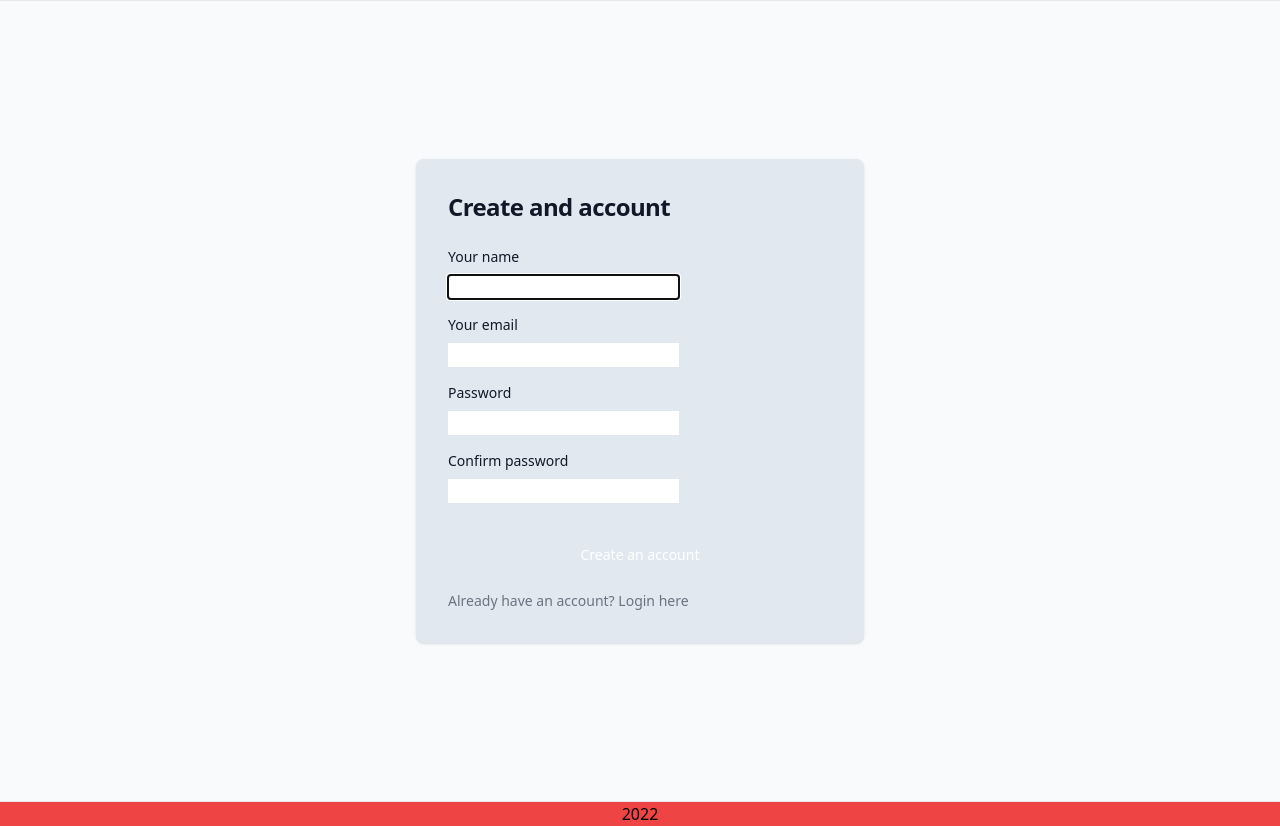
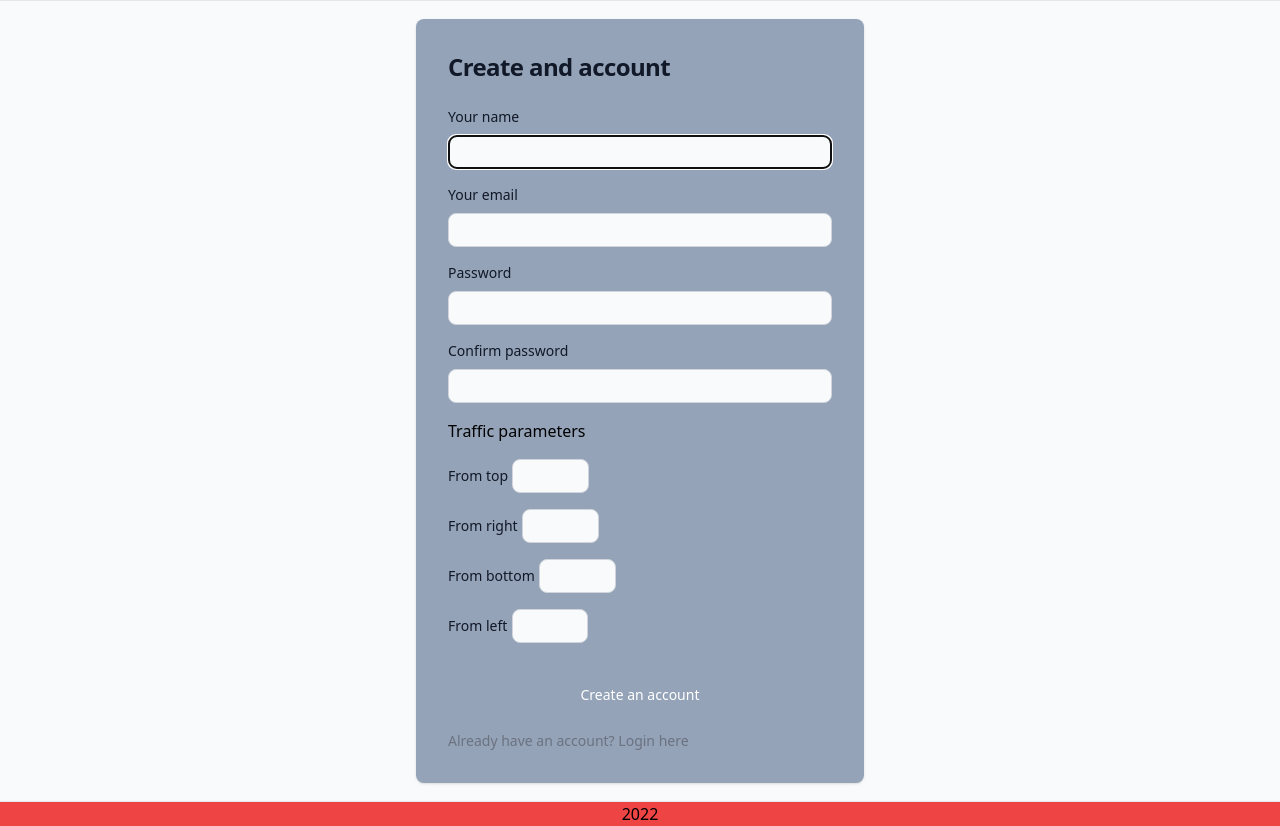
Before and after one commit to OleksandrNovitskyi/ATLO, a Django app: page /main/register in a window 1280 px wide. Shown: the part 24-850 px from the top of the page. Run offline with Django 4.2, Linux system fonts and the light colour scheme; some libraries are stand-ins or nearby versions.

Commit message:
good registration form

```diff
--- a/atlo/main/admin.py
+++ b/atlo/main/admin.py
@@ -1,5 +1,7 @@
 from django.contrib import admin
 
-from .models import Traffic
+from .models import Traffic, Results
 
 admin.site.register(Traffic)
+
+admin.site.register(Results)
--- a/atlo/main/forms.py
+++ b/atlo/main/forms.py
@@ -1,4 +1,4 @@
-from django.forms import ModelForm
+from django.forms import ModelForm, CharField, TextInput
 from django.contrib.auth.forms import UserCreationForm
 from django.contrib.auth.models import User
 from django import forms
@@ -7,12 +7,70 @@ from .models import Traffic
 
 
 class CreateUserForm(UserCreationForm):
+    username = CharField(
+        widget=TextInput(
+            attrs={
+                "class": "bg-gray-50 border border-gray-300 text-gray-900 sm:text-sm rounded-lg focus:ring-primary-600 focus:border-primary-600 block w-full p-1.5 dark:bg-gray-700 dark:border-gray-600 dark:placeholder-gray-400 dark:text-white dark:focus:ring-blue-500 dark:focus:border-blue-500"
+            }
+        )
+    )
+    email = CharField(
+        widget=TextInput(
+            attrs={
+                "class": "bg-gray-50 border border-gray-300 text-gray-900 sm:text-sm rounded-lg focus:ring-primary-600 focus:border-primary-600 block w-full p-1.5 dark:bg-gray-700 dark:border-gray-600 dark:placeholder-gray-400 dark:text-white dark:focus:ring-blue-500 dark:focus:border-blue-500"
+            }
+        )
+    )
+    password1 = CharField(
+        widget=TextInput(
+            attrs={
+                "class": "bg-gray-50 border border-gray-300 text-gray-900 sm:text-sm rounded-lg focus:ring-primary-600 focus:border-primary-600 block w-full p-1.5 dark:bg-gray-700 dark:border-gray-600 dark:placeholder-gray-400 dark:text-white dark:focus:ring-blue-500 dark:focus:border-blue-500"
+            }
+        )
+    )
+    password2 = CharField(
+        widget=TextInput(
+            attrs={
+                "class": "bg-gray-50 border border-gray-300 text-gray-900 sm:text-sm rounded-lg focus:ring-primary-600 focus:border-primary-600 block w-full p-1.5 dark:bg-gray-700 dark:border-gray-600 dark:placeholder-gray-400 dark:text-white dark:focus:ring-blue-500 dark:focus:border-blue-500"
+            }
+        )
+    )
+
     class Meta:
         model = User
         fields = ["username", "email", "password1", "password2"]
 
 
 class TrafficForm(ModelForm):
+    from_top = CharField(
+        widget=TextInput(
+            attrs={
+                "class": "bg-gray-50 border border-gray-300 text-gray-900 sm:text-sm rounded-lg focus:ring-primary-600 focus:border-primary-600 w-1/5 p-1.5 dark:bg-gray-700 dark:border-gray-600 dark:placeholder-gray-400 dark:text-white dark:focus:ring-blue-500 dark:focus:border-blue-500"
+            }
+        )
+    )
+    from_bottom = CharField(
+        widget=TextInput(
+            attrs={
+                "class": "bg-gray-50 border border-gray-300 text-gray-900 sm:text-sm rounded-lg focus:ring-primary-600 focus:border-primary-600 w-1/5 p-1.5 dark:bg-gray-700 dark:border-gray-600 dark:placeholder-gray-400 dark:text-white dark:focus:ring-blue-500 dark:focus:border-blue-500"
+            }
+        )
+    )
+    from_left = CharField(
+        widget=TextInput(
+            attrs={
+                "class": "bg-gray-50 border border-gray-300 text-gray-900 sm:text-sm rounded-lg focus:ring-primary-600 focus:border-primary-600 w-1/5 p-1.5 dark:bg-gray-700 dark:border-gray-600 dark:placeholder-gray-400 dark:text-white dark:focus:ring-blue-500 dark:focus:border-blue-500"
+            }
+        )
+    )
+    from_right = CharField(
+        widget=TextInput(
+            attrs={
+                "class": "bg-gray-50 border border-gray-300 text-gray-900 sm:text-sm rounded-lg focus:ring-primary-600 focus:border-primary-600 w-1/5 p-1.5 dark:bg-gray-700 dark:border-gray-600 dark:placeholder-gray-400 dark:text-white dark:focus:ring-blue-500 dark:focus:border-blue-500"
+            }
+        )
+    )
+
     class Meta:
         model = Traffic
-        fields = "__all__"
+        fields = ["from_top", "from_bottom", "from_left", "from_right"]
--- a/atlo/main/models.py
+++ b/atlo/main/models.py
@@ -1,21 +1,9 @@
 from django.db import models
-
-
-class User(models.Model):
-    name = models.CharField(max_length=200, null=True)
-    email = models.EmailField(null=True)
-
-    def __str__(self):
-        return self.name
-
-    class Meta:
-        verbose_name = "Site user"
-        verbose_name_plural = "Site users"
+from django.contrib.auth.models import User
 
 
 class Traffic(models.Model):
-    # user = models.ForeignKey(User, on_delete=models.CASCADE)
-    user = models.OneToOneField(User, on_delete=models.CASCADE, primary_key=True)
+    user = models.ForeignKey(User, on_delete=models.CASCADE, primary_key=True)
     from_left = models.IntegerField(default=0, null=True)
     from_right = models.IntegerField(default=0, null=True)
     from_top = models.IntegerField(default=0, null=True)
@@ -36,3 +24,18 @@ class Traffic(models.Model):
     class Meta:
         verbose_name = "Traffic size"
         verbose_name_plural = "Traffic sizes"
+
+
+class Results(models.Model):
+    user = models.ForeignKey(User, on_delete=models.CASCADE, primary_key=True)
+    time_lf_rt = models.IntegerField(default=0)
+    time_tp_bm = models.IntegerField(default=0)
+    created = models.DateTimeField(auto_now_add=True)
+
+    def __str__(self):
+        return (
+            "Green time from left to right :"
+            + str(self.time_lf_rt)
+            + " Green time from top to bottom :"
+            + str(self.time_tp_bm)
+        )
--- a/atlo/main/static/main/style.css
+++ b/atlo/main/static/main/style.css
@@ -599,13 +599,9 @@ video {
   border-color: rgb(209 213 219 / var(--tw-border-opacity));
 }
 
-.bg-green-500 {
+.bg-lime-600 {
   --tw-bg-opacity: 1;
-  background-color: rgb(34 197 94 / var(--tw-bg-opacity));
-}
-
-.bg-current {
-  background-color: currentColor;
+  background-color: rgb(101 163 13 / var(--tw-bg-opacity));
 }
 
 .bg-slate-400 {
@@ -631,11 +627,6 @@ video {
 .bg-indigo-500 {
   --tw-bg-opacity: 1;
   background-color: rgb(99 102 241 / var(--tw-bg-opacity));
-}
-
-.bg-slate-200 {
-  --tw-bg-opacity: 1;
-  background-color: rgb(226 232 240 / var(--tw-bg-opacity));
 }
 
 .p-6 {
--- a/atlo/main/templates/main/register.html
+++ b/atlo/main/templates/main/register.html
@@ -4,7 +4,7 @@
 <section class="bg-gray-50 dark:bg-gray-900">
     <div class="flex flex-col items-center justify-center px-6 py-8 mx-auto md:h-screen lg:py-0">
         <div
-            class="w-full bg-slate-200 rounded-lg shadow dark:border md:mt-0 sm:max-w-md xl:p-0 dark:bg-gray-800 dark:border-gray-700">
+            class="w-full bg-slate-400 rounded-lg shadow dark:border md:mt-0 sm:max-w-md xl:p-0 dark:bg-gray-800 dark:border-gray-700">
             <div class="p-6 space-y-4 md:space-y-6 sm:p-8">
                 <h1 class="text-xl font-bold leading-tight tracking-tight text-gray-900 md:text-2xl dark:text-white">
                     Create and account
@@ -33,7 +33,7 @@
                         {{ form.password2 }}
                     </div>
 
-                    <!-- <p>Traffic parameters</p>
+                    <p>Traffic parameters</p>
 
                     <div>
                         <label for="from_top" class=" w-1/2 mb-1 text-sm font-medium text-gray-900 dark:text-white">From
@@ -54,7 +54,7 @@
                         <label for="from_left" class=" mb-1 text-sm font-medium text-gray-900 dark:text-white">From
                             left</label>
                         {{ form_traffic.from_left }}
-                    </div> -->
+                    </div>
                     <p class="bg-green-300"></p>{{ form.errors }}</p>
                     <button type="submit"
                         class="w-full text-white bg-primary-600 hover:bg-primary-700 focus:ring-4 focus:outline-none focus:ring-primary-300 font-medium rounded-lg text-sm px-5 py-2.5 text-center dark:bg-primary-600 dark:hover:bg-primary-700 dark:focus:ring-primary-800">Create
--- a/atlo/main/urls.py
+++ b/atlo/main/urls.py
@@ -7,4 +7,5 @@ urlpatterns = [
     path("", views.index, name="index"),
     path("register", views.registerPage, name="register"),
     path("login", views.loginPage, name="login"),
+    path("logout/", views.logoutUser, name="logout"),
 ]
--- a/atlo/main/views.py
+++ b/atlo/main/views.py
@@ -5,7 +5,7 @@ from django.contrib.auth.forms import UserCreationForm
 from django.contrib.auth.models import User
 from django.contrib import messages
 from django.contrib.auth import authenticate, login, logout
-
+from django.db import transaction
 
 from .forms import CreateUserForm, TrafficForm
 from .models import Traffic
@@ -34,23 +34,33 @@ def index(request):
     # return HttpResponse(template.render(context, request))
 
 
+@transaction.atomic  # if something wrong - nofing save to DB
 def registerPage(request):
     form = CreateUserForm()
-    # form_traffic = TrafficForm()
-
+    form_traffic = TrafficForm()
     if request.method == "POST":
         form = CreateUserForm(request.POST)
-        # form_traffic = TrafficForm(request.POST)
+        form_traffic = TrafficForm(request.POST)
+        # form_traffic.user = form.id
+
         if form.is_valid():
-            # form.save(commit=False)
-            # if form_traffic.is_valid():
-            #     form_traffic.save()
-            form.save()
-            user = form.cleaned_data.get("username")
-            messages.success(request, "Account was created for " + user)
-            return redirect("main:login")
-    # context = {"form": form, "form_traffic": form_traffic}
-    context = {"form": form}
+            user = form.save()
+            print(user)
+            # form_traffic.user = user.username
+            print(form_traffic.is_valid())
+
+            for field in form_traffic:
+                print("Field Error:", field.name, field.errors)
+
+            # print(form_traffic.user_id)
+            if form_traffic.is_valid():
+                traffic = form_traffic.save(commit=False)
+                traffic.user_id = user.id
+                traffic.save()
+                user = form.cleaned_data.get("username")
+                messages.success(request, "Account was created for " + user)
+                return redirect("main:login")
+    context = {"form": form, "form_traffic": form_traffic}
     return render(request, "main/register.html", context)
 
 
@@ -71,6 +81,11 @@ def loginPage(request):
 
     context = {}
     return render(request, "main/login.html", context)
+
+
+def logoutUser(request):
+    logout(request)
+    return redirect("main:login")
 
 
 def timing_traffic_lights(traffic):
```
Also changed, not shown: atlo/main/templates/main/index.html (+9 -22 lines), atlo/main/migrations/0002_results_traffic_delete_trafic_delete_user.py (added), atlo/main/migrations/0002_traffic_alter_user_options_delete_trafic.py (deleted), atlo/main/migrations/0003_alter_traffic_from_bottom_alter_traffic_from_left_and_more.py (deleted), atlo/main/migrations/0003_remove_results_id_remove_traffic_id_and_more.py (added).
